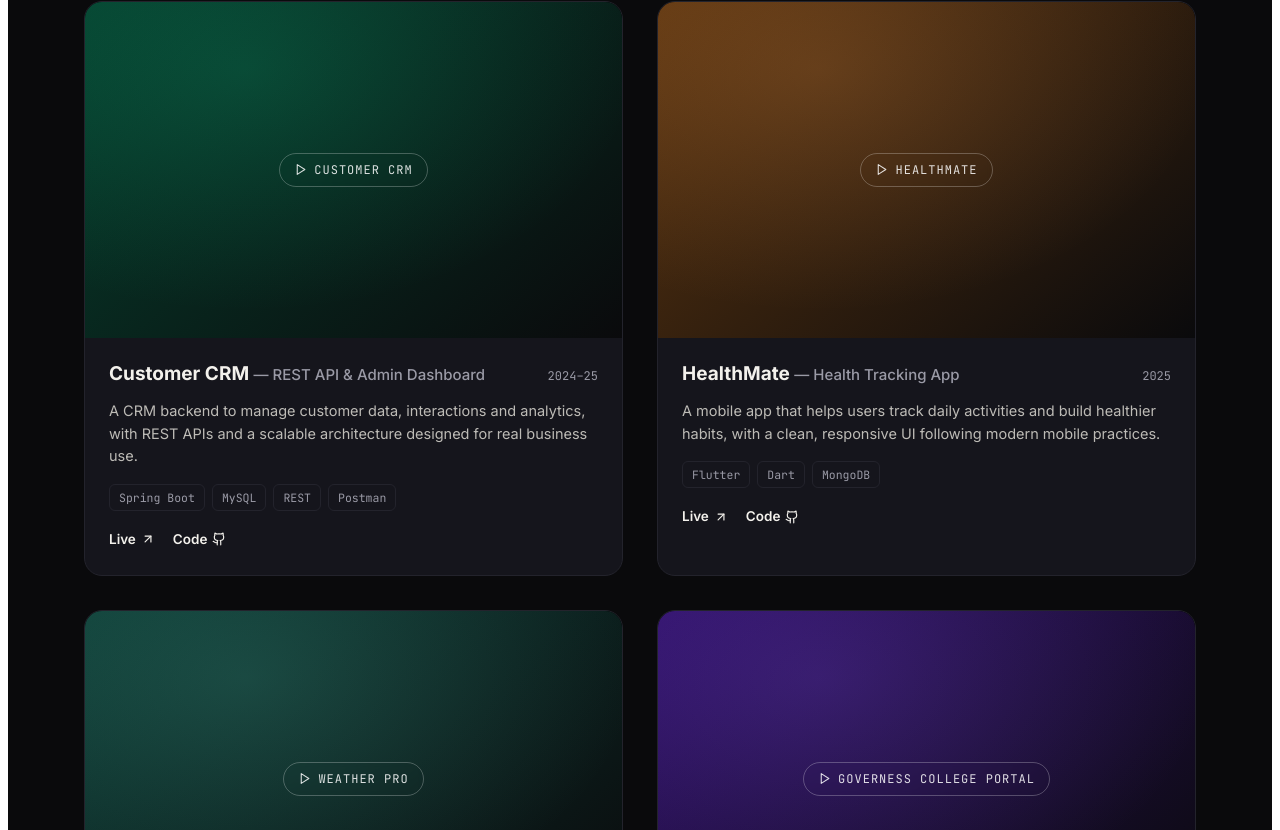
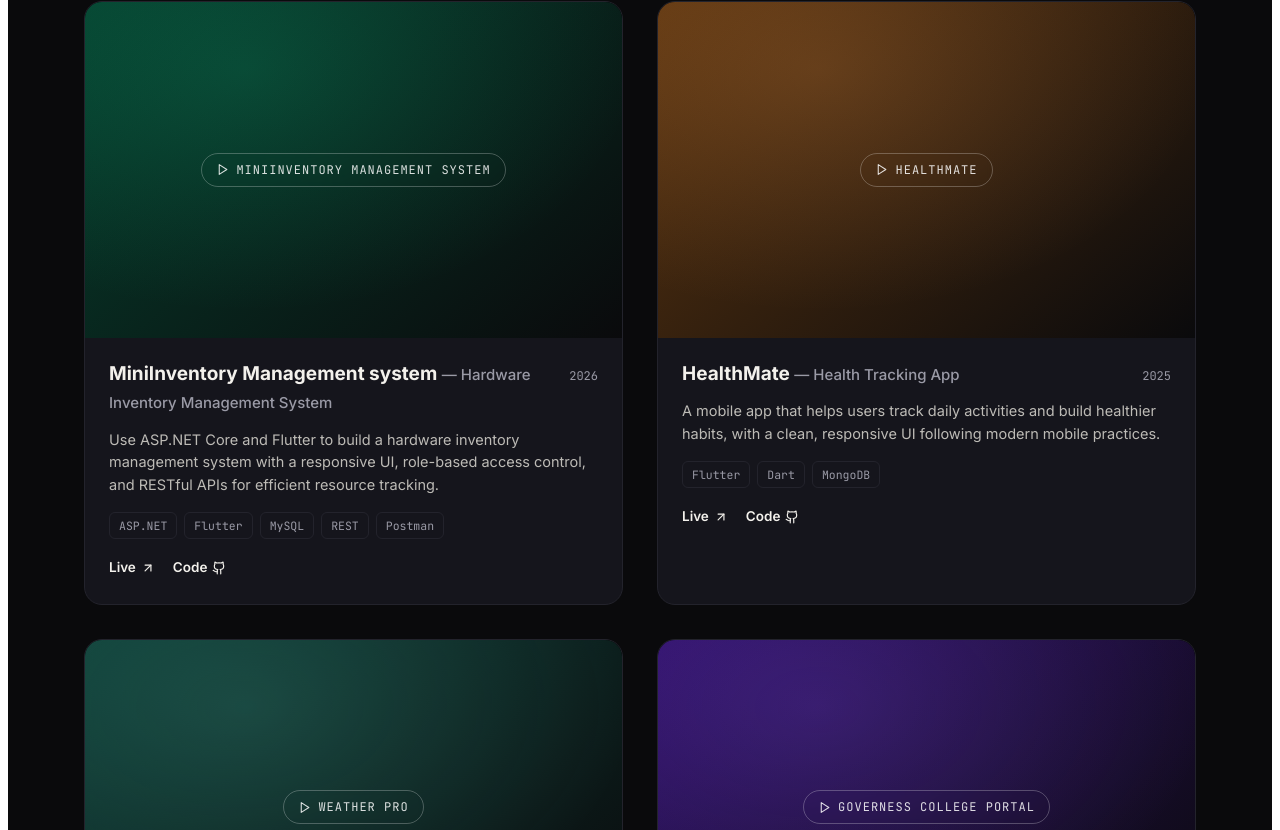
Before and after one commit to Nathashaperera42/My_Portfolio, a React (Vite) app: page / in a window 1280 px wide. Shown: the part 3430-4260 px from the top of the page. Built offline with nearby package versions, Linux system fonts and the light colour scheme.

Commit message:
update: modify project details for MiniInventory Management System and update links in portfolio data

```diff
--- a/src/data/portfolioData.js
+++ b/src/data/portfolioData.js
@@ -87,18 +87,18 @@ export const DATA = {
       video: "https://res.cloudinary.com/dsypqpuci/video/upload/v1783804665/Smart_Uni_System_localhost_5173_-_Smart-Uni-Front-End_-_Visual_Studio_Code_2026-07-12_02-43-41_pmi4dq.mp4",
       accent: ["#3B82F6", "#0B2A57"],
       live: "#",
-      code: "https://github.com/esoft-batch05",
+      code: "https://github.com/Nathashaperera42/Hardware_inventory_frontend.git",
     },
     {
-      title: "Customer CRM",
-      subtitle: "REST API & Admin Dashboard",
-      year: "2024–25",
+      title: "MiniInventory Management system",
+      subtitle: "Hardware Inventory Management System",
+      year: "2026",
       blurb:
-        "A CRM backend to manage customer data, interactions and analytics, with REST APIs and a scalable architecture designed for real business use.",
-      tags: ["Spring Boot", "MySQL", "REST", "Postman"],
-      video: "",
+        "Use ASP.NET Core and Flutter to build a hardware inventory management system with a responsive UI, role-based access control, and RESTful APIs for efficient resource tracking.",
+      tags: ["ASP.NET", "Flutter", "MySQL", "REST", "Postman"],
+      video: "https://res.cloudinary.com/dsypqpuci/video/upload/v1783808561/video_3_gahoj2.mp4",
       accent: ["#10B981", "#063D2C"],
-      live: "#",
+      live: "https://hardware-inventory-frontend-ten.vercel.app",
       code: "https://github.com/Nathashaperera",
     },
     {
@@ -166,7 +166,7 @@ export const DATA = {
     {
       role: "Freelance Developer",
       company: "Self-employed",
-      period: "2024 — Present",
+      period: "2025 — Present",
       points: [
         "Built Loan Ledger, a client mobile app for tracking loans, repayments and running balances.",
         "Delivered web projects for Governess College. [Edit: add the specifics — what you built + the tech.]",
```
